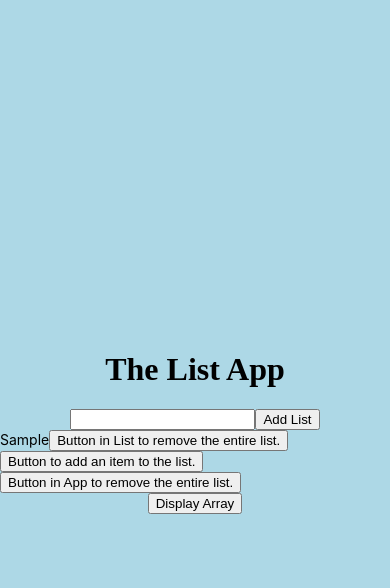
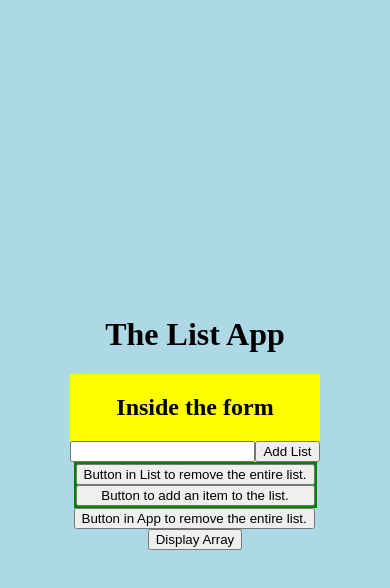
Before and after one commit to JamieBort/Kanban-Board, a React Native app: screen / in a window 390 px wide. Both pictures are taken after typing "Sample" into the empty fields and a click on the button "Add List". Shown: the top 588 px of the page. Built offline with nearby package versions, Linux system fonts and the light colour scheme.

Commit message:
Set up repo for next step.

```diff
--- a/App.js
+++ b/App.js
@@ -1,6 +1,7 @@
 import React, { Component } from 'react';
 import { StyleSheet, Text, View, TouchableOpacity } from 'react-native';
 import List from './src/js/components/List';
+import Form from './src/js/components/Form';
 
 export default class App extends Component {
 	constructor(props) {
@@ -12,26 +13,34 @@ export default class App extends Component {
 		};
 	}
 
-	handleListChange = (event) => {
-		const listTitle = event.target.value;
-		console.log('listTitle: ', listTitle);
-		this.setState({
-			title: listTitle,
-		});
-	};
+	// handleListChange = (event) => {
+	// 	const listTitle = event.target.value;
+	// 	console.log('listTitle: ', listTitle);
+	// 	this.setState({
+	// 		title: listTitle,
+	// 	});
+	// };
 
-	handleListAdd = (event) => {
-		event.preventDefault();
-		// console.log('event.target.form_input.value: ', event.target.form_input.value);
-		event.target.form_input.value = '';
-	};
+	// handleListAdd = (event) => {
+	// 	event.preventDefault();
+	// 	// console.log('event.target.form_input.value: ', event.target.form_input.value);
+	// 	event.target.form_input.value = '';
+	// };
 
 	addList = () => {
+		console.log('this.state: ', this.state);
+		console.log('this.state.title: ', this.state.title);
 		this.setState({
 			lists: [
 				...this.state.lists,
 				<div key={this.state.id} id={this.state.id}>
-					<List number={this.state.id} title={this.state.title} />
+					<List
+						number={this.state.id}
+						title={this.state.title}
+						removeListTemp={this.removeListTemp}
+						tempFunction={this.tempFunction}
+						styles={styles.list}
+					/>
 					<button onClick={this.removeList}>Button in App to remove the entire list.</button>
 				</div>,
 			],
@@ -41,30 +50,52 @@ export default class App extends Component {
 	};
 
 	removeList = (event) => {
-		let tempArray = [];
+		console.log('abled');
+		console.log('this.state.lists: ', this.state.lists);
+		let tempList = [];
 		for (let i = 0; i < this.state.lists.length; i++) {
 			if (event.target.parentElement.id != this.state.lists[i]['key']) {
-				console.log('event.target.parentElement.id: ', event.target.parentElement.id);
-				console.log("this.state.lists[i]['key']: ", this.state.lists[i]['key']);
-				tempArray.push(this.state.lists[i]);
+				// console.log('event.target.parentElement.id: ', event.target.parentElement.id);
+				// console.log("this.state.lists[i]['key']: ", this.state.lists[i]['key']);
+				tempList.push(this.state.lists[i]);
 			}
 		}
-		console.log('tempArray: ', tempArray);
-		this.setState({ lists: tempArray });
-		console.log('---------------------------------');
+		// console.log('tempList: ', tempList);
+		this.setState({ lists: tempList });
+		// console.log('---------------------------------');
+	};
+
+	removeListTemp = (event) => {
+		console.log('Button in List to remove the entire list.');
+		let tempList = [];
+		for (let i = 0; i < this.state.lists.length; i++) {
+			if (event.target.parentElement.id != this.state.lists[i]['key']) {
+				// console.log('event.target.parentElement.id: ', event.target.parentElement.id);
+				// console.log("this.state.lists[i]['key']: ", this.state.lists[i]['key']);
+				tempList.push(this.state.lists[i]);
+			}
+		}
+		// console.log('tempList: ', tempList);
+		// this.setState({ lists: tempList });
+		this.setState({ lists: [] });
+		// console.log('---------------------------------');
+	};
+
+	tempFunction = (event) => {
+		console.log('param');
+		// console.log(event);
+		console.log(this.state.lists);
 	};
 
 	render() {
 		return (
 			<View style={styles.container}>
 				<h1>The List App</h1>
-				<form onSubmit={this.handleListAdd}>
-					{/* maybe omit this label element */}
-					{/* <label>Label: </label> */}
-					{/* value attribute for input element - The initial value of the control. */}
+				<Form addList={this.addList} removeList={this.removeList} styles={styles} />
+				{/* <form onSubmit={this.handleListAdd}>
 					<input id="form_input" onChange={this.handleListChange} />
 					<button onClick={this.addList}>Add List</button>
-				</form>
+				</form> */}
 				{this.state.lists}
 				<button onClick={() => console.log(this.state.lists)}>Display Array</button>
 			</View>
@@ -79,4 +110,17 @@ const styles = StyleSheet.create({
 		alignItems: 'center',
 		justifyContent: 'center',
 	},
+	form: {
+		// flex: 1,
+		backgroundColor: 'yellow',
+		alignItems: 'center',
+		justifyContent: 'center',
+	},
+	list: {
+		// flex: 1,
+		backgroundColor: 'green',
+		// alignItems: 'center',
+		// justifyContent: 'center',
+		padding: 2,
+	},
 });
--- /dev/null
+++ b/src/js/components/Form.js
@@ -0,0 +1,83 @@
+import React, { Component } from 'react';
+import { StyleSheet, Text, View, TouchableOpacity } from 'react-native';
+import List from './List';
+
+export default class Form extends Component {
+	constructor(props) {
+		super(props);
+		this.state = {
+			lists: [],
+			id: 0,
+			title: '',
+		};
+	}
+
+	handleListChange = (event) => {
+		const listTitle = event.target.value;
+		console.log('listTitle: ', listTitle);
+		// this title change now need to go to the List component. Redux?
+		this.setState({
+			title: listTitle,
+		});
+	};
+
+	handleListAdd = (event) => {
+		event.preventDefault();
+		console.log('this.state.title: ', this.state.title);
+		console.log('event.target.form_input.value: ', event.target.form_input.value);
+		event.target.form_input.value = '';
+	};
+
+	// 	const listTitle = event.target.value;
+	// 	console.log('listTitle: ', listTitle);
+	// 	this.setState({
+	// 		title: listTitle,
+	// 	});
+	// };
+
+	// handleListAdd = (event) => {
+	// 	event.preventDefault();
+	// 	// console.log('event.target.form_input.value: ', event.target.form_input.value);
+	// 	event.target.form_input.value = '';
+	// };
+
+	// addList = () => {
+	// 	console.log('this.state: ', this.state);
+	// 	console.log('this.state.title: ', this.state.title);
+	// 	this.setState({
+	// 		lists: [
+	// 			...this.state.lists,
+	// 			<div key={this.state.id} id={this.state.id}>
+	// 				<List
+	// 					number={this.state.id}
+	// 					title={this.state.title}
+	// 					removeList={this.props.removeList}
+	// 					// removeListTemp={this.removeListTemp}
+	// 					tempFunction={this.tempFunction}
+	// 					styles={this.props.styles.list}
+	// 				/>
+	// 				<button onClick={this.removeList}>Button in App to remove the entire list.</button>
+	// 			</div>,
+	// 		],
+	// 		id: this.state.id + 1,
+	// 	});
+	// 	// console.log('this.state.lists: ', this.state.lists);
+	// };
+
+	render() {
+		return (
+			<View style={this.props.styles.form}>
+				<h2>Inside the form</h2>
+				<form onSubmit={this.handleListAdd}>
+					{/* maybe omit this label element */}
+					{/* <label>Label: </label> */}
+					{/* value attribute for input element - The initial value of the control. */}
+					<input id="form_input" onChange={this.handleListChange} />
+					<button onClick={this.props.addList}>Add List</button>
+					{/* <button onClick={this.addList}>Add List (inside)</button> */}
+				</form>
+				{/* {this.state.lists} */}
+			</View>
+		);
+	}
+}
--- a/src/js/components/List.js
+++ b/src/js/components/List.js
@@ -1,27 +1,32 @@
-import React from 'react';
-import { Text } from 'react-native';
+import React, { Component } from 'react';
+import { StyleSheet, Text, View, TouchableOpacity } from 'react-native';
 import Item from './Item';
 
-const List = (props) => {
-	return (
-		<div>
-			<Text>{props.title}</Text>
-			<button>Button in List to remove the entire list.</button>
-			<button>Button to add an item to the list.</button>
-			{/* <ul>
+export default class List extends Component {
+	constructor(props) {
+		super(props);
+		this.state = {
+			lists: [],
+			id: 0,
+			title: '',
+		};
+	}
+
+	render() {
+		return (
+			<View style={this.props.styles}>
+				{/* <Text>{this.state.title}</Text> */}
+				<Text>{this.props.title}</Text>
+				<button onClick={this.props.removeList}>Button in List to remove the entire list.</button>
+				<button onClick={() => console.log('Button in List to add an item to the list.')}>
+					Button to add an item to the list.
+				</button>
+
+				{/* <ul>
 				<Item message="first" />
 				<Item message="second" />
 			</ul> */}
-		</div>
-
-		// <div>
-		// 	<form>
-		// 		<label htmlFor="todoTitle">Title:</label>
-		// 		<input id="todoTitle" />
-		// 		<button>Button to add a list item</button>
-		// 	</form>
-		// </div>
-	);
-};
-
-export default List;
+			</View>
+		);
+	}
+}
```
Also changed, not shown: 1 other file (tests, documents, lock files or other folders).
